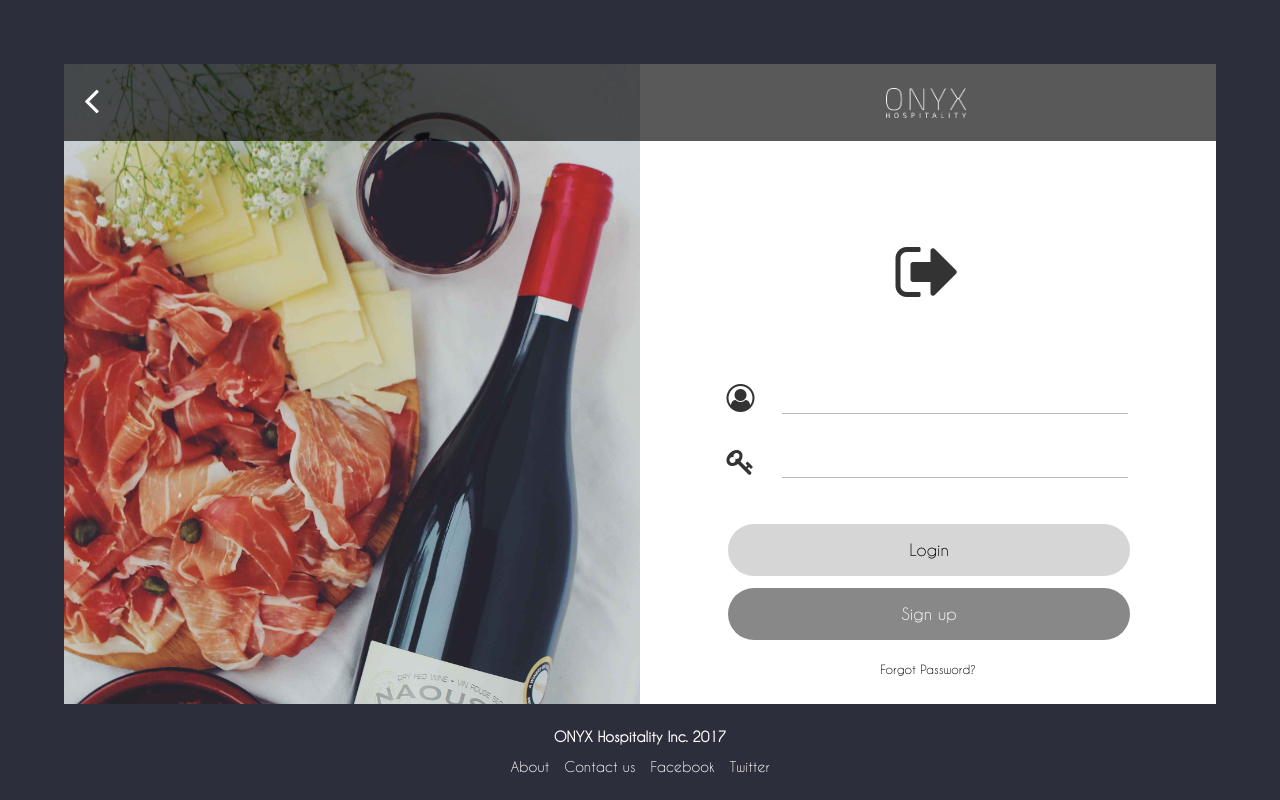
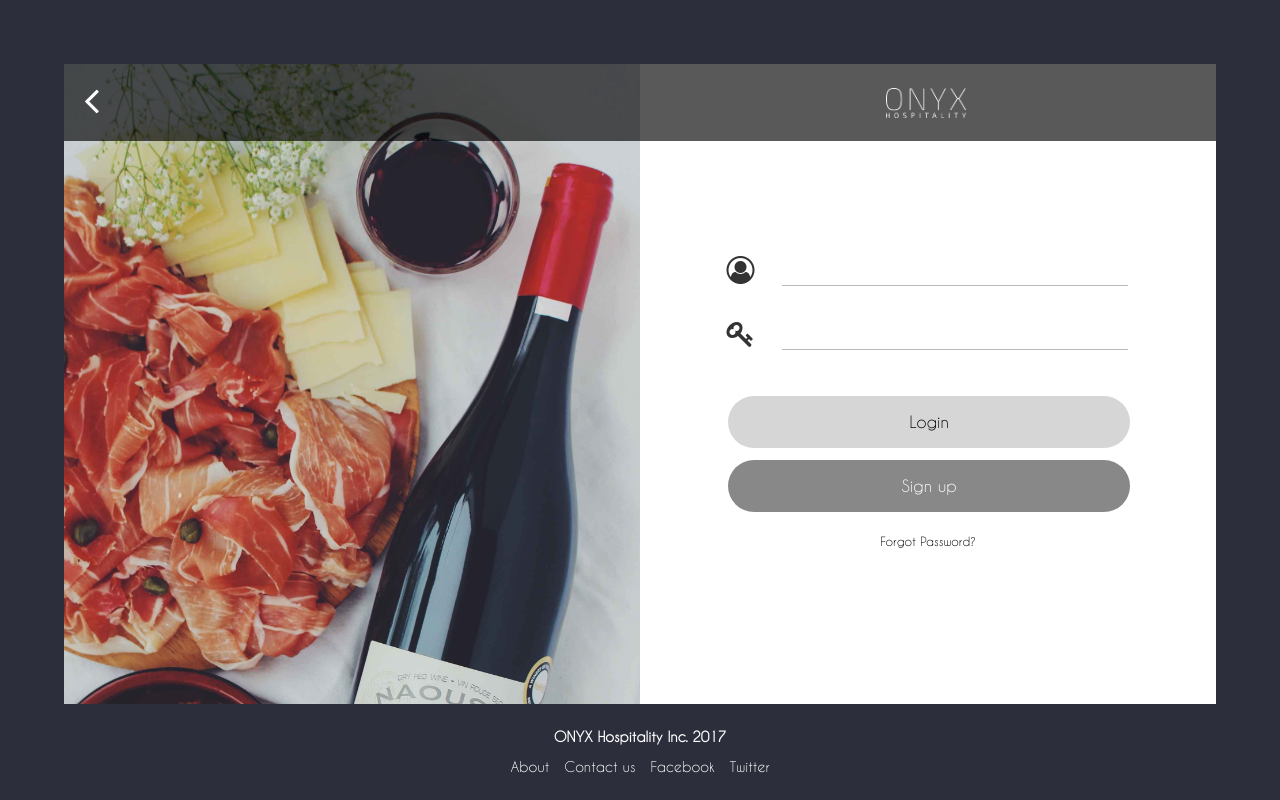
Before and after one commit to nHiRanZ/onyx-hospitality, a PHP site: page /login.php in a window 1280 px wide. Run offline with PHP 8.4, Linux system fonts and the light colour scheme.

Commit message:
login page updated

```diff
--- a/index.php
+++ b/index.php
@@ -54,21 +54,21 @@ include('header.php');
     <div class="block">
     <div class="row">
         <div class="col-sm-12">
-            <img src="img/home/pubs.jpg"style="width: 100%; background:rgba(0,0,0,0.8); opacity: 6;">
+            <img src="img/home/pubs.jpg"style="width: 100%;">
         </div>
     </div>
     </div>
     <div class="block">
     <div class="row">
         <div class="col-sm-12">
-            <img src="img/home/restaurants.jpg"style="width: 100%; background:rgba(0,0,0,0.8); opacity: 6;">
+            <img src="img/home/restaurants.jpg"style="width: 100%;">
         </div>
     </div>
     </div>
     <div class="block">
     <div class="row">
         <div class="col-sm-12">
-            <img src="img/home/hotels.jpg"style="width: 100%; background:rgba(0,0,0,0.8); opacity: 6;">
+            <img src="img/home/hotels.jpg"style="width:">
         </div>
     </div>
     </div>
--- a/login.php
+++ b/login.php
@@ -27,10 +27,17 @@
     <div class="highlight">
         <center><a href="index.php"><img src="img/logo/onyx-hospitality-logo-white.png" alt="Logo" style="width: 80px; margin: 24px 10px 20px 5px;"></a></center>
     </div>
-    <div class="main-block">
+    <div class="sub-block">
         <div class="row">
             <div class="col-sm-12">
-                <center><i class="fa fa-sign-out fa-5x icon"></i></center>
+
+            </div>
+        </div>
+    </div>
+    <div class="sub-block">
+        <div class="row">
+            <div class="col-sm-12">
+
             </div>
         </div>
     </div>
```
